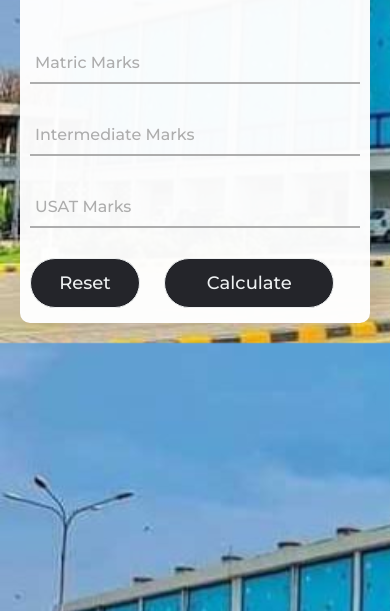
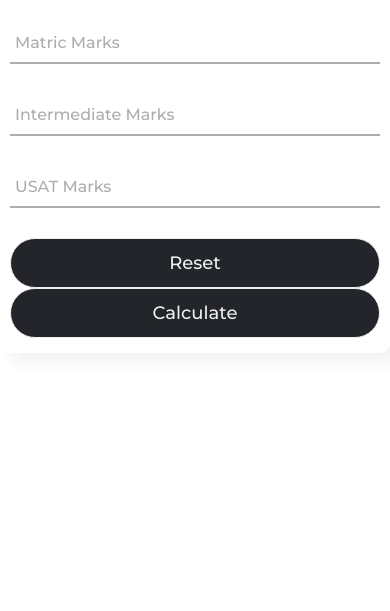
Before and after one commit to muawwaznc/Aggrigate-Calculator, a plain HTML site: page index.html in a window 390 px wide. Shown: the part 233-844 px from the top of the page. Drawn offline with Linux system fonts and the light colour scheme.

Commit message:
Solving my mobile issue2

```diff
--- a/style.css
+++ b/style.css
@@ -122,7 +122,9 @@ form .txt_field{
 
 @media screen and (max-width: 425px) {
     body{
-        margin: 20px;
+      margin: 0px;
+      background: none;
+      background-color: white;
     }
     .center{
         width: 100%;
@@ -133,14 +135,11 @@ form .txt_field{
     .center form{
         padding: 15px 10px;
     }
-    .submitBtn{
-        width: 170px;
-        font-weight: 500;
-        margin-left: 20px;
-    }
+    .submitBtn,
     .resetBtn{
-        width: 110px;
-        font-weight: 500;
+      width: 100%;
+      font-weight: 500;
+      margin: 0;
     }
 }
 @media screen and (max-width: 375px) {
@@ -148,23 +147,15 @@ form .txt_field{
         font-size: 15px;
     }
 }
-@media screen and (max-width: 365px) {
-    body{
-        background-color: white;
-    }
+@media screen and (max-width: 320px) {
     .center h1{
         font-size: 13px;
     }
     .center img{
         padding: 30px 0;
     }
-    .submitBtn{
-        width: 160px;
-        font-weight: 400;
-        margin-left: 0;
-    }
+    .submitBtn,
     .resetBtn{
-        width: 100px;
-        font-weight: 400;
+      font-weight: 400;
     }
 }
```
